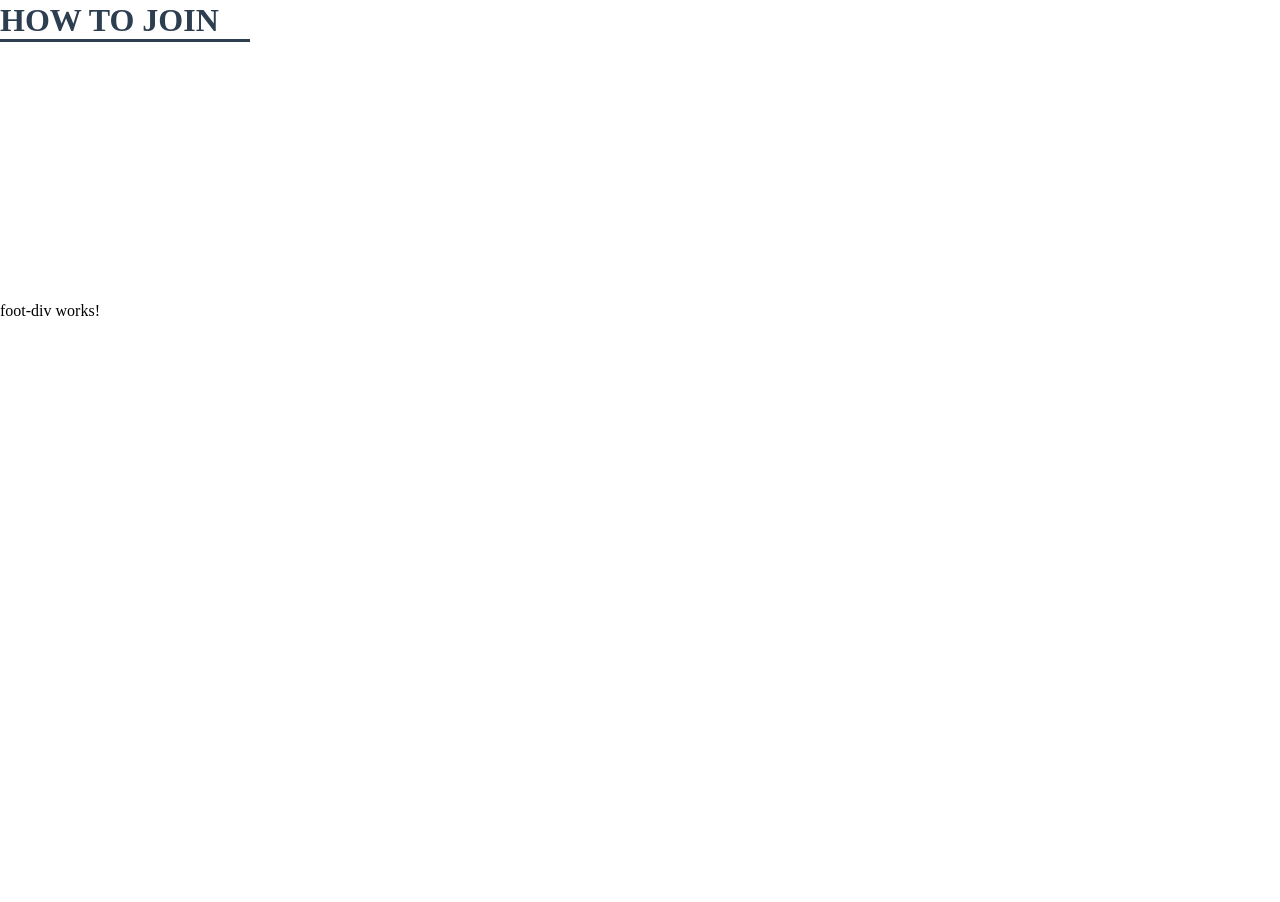
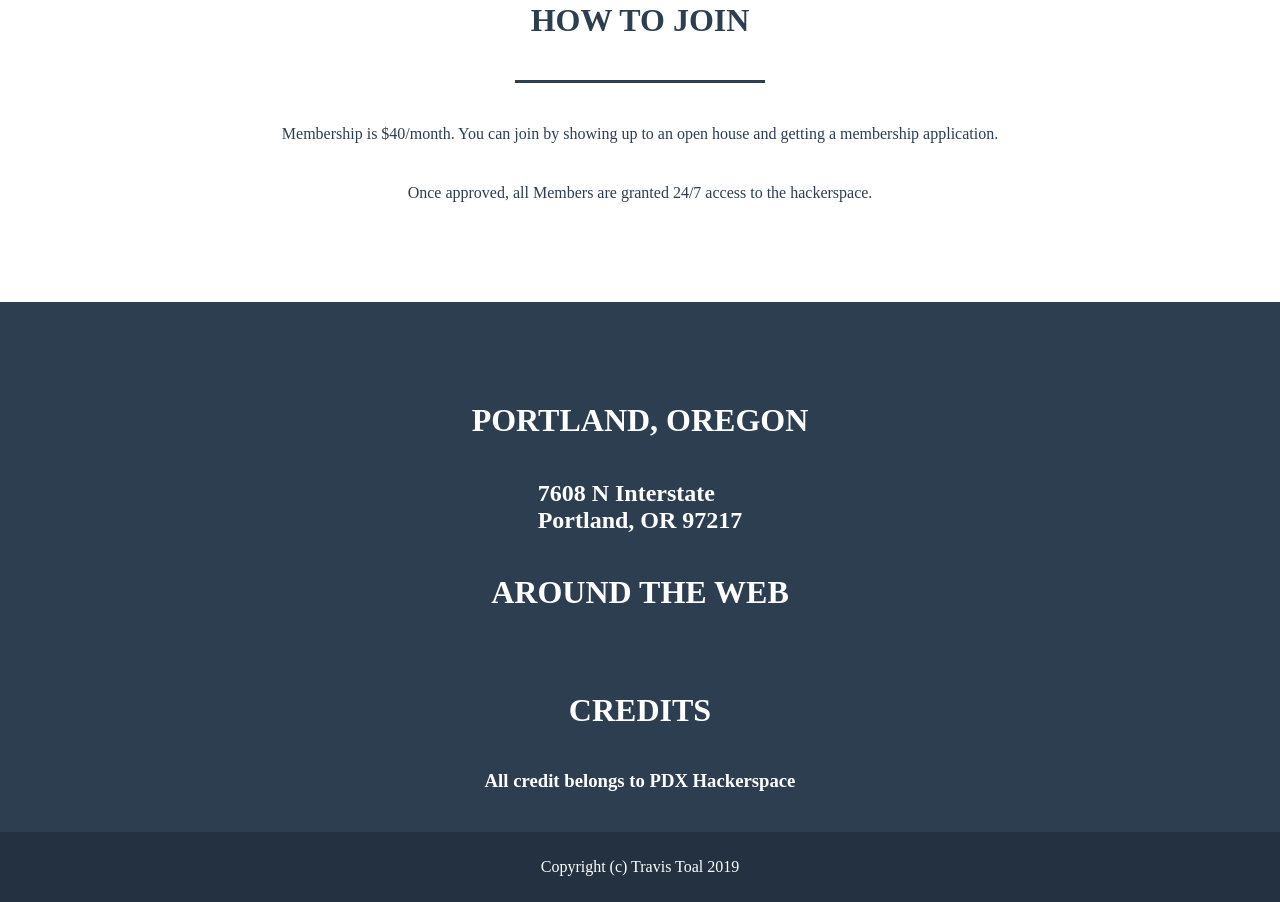
Before and after one commit to travisty12/angular-clone, an Angular app: page / in a window 1280 px wide. Shown: the part 2800-3702 px from the top of the page. Before the commit the page ends 3120 px from the top, so only its background shows below. Built offline with nearby package versions, Linux system fonts and the light colour scheme.

Commit message:
finish basic barebones structure

```diff
--- a/src/app/body-div/body-div.component.css
+++ b/src/app/body-div/body-div.component.css
@@ -10,7 +10,7 @@
   flex-direction: column;
   justify-content: space-around;
   align-items: center;
-  color:  rgb(44,62,80);
+  color: rgb(44,62,80);
 }
 
 .modal {
--- a/src/app/foot-div/foot-div.component.css
+++ b/src/app/foot-div/foot-div.component.css
@@ -0,0 +1,18 @@
+.foot-div {
+  display: flex;
+  flex-direction: column;
+  align-items: center;
+  justify-content: space-between;
+  padding: 100px 0 0 0;
+  height: 500px;
+  color: white;
+  background-color: rgb(44,62,80);
+}
+.copyright-div {
+  width: 100%;
+  height: 70px;
+  display: flex;
+  align-items: center;
+  justify-content: center;
+  background-color: rgb(35,49,64);
+}
--- a/src/app/foot-div/foot-div.component.html
+++ b/src/app/foot-div/foot-div.component.html
@@ -1,3 +1,16 @@
-<p>
-  foot-div works!
-</p>
+<div class="foot-div">
+  <h1>PORTLAND, OREGON</h1>
+  <div>
+    <h2>7608 N Interstate</h2>
+    <h2>Portland, OR 97217</h2>
+  </div>
+  <h1>AROUND THE WEB</h1>
+  <div class="media-links">
+
+  </div>
+  <h1>CREDITS</h1>
+  <h3>All credit belongs to PDX Hackerspace</h3>
+  <div class="copyright-div">
+    <p>Copyright (c) Travis Toal 2019</p>
+  </div>
+</div>
--- a/src/app/join-div/join-div.component.css
+++ b/src/app/join-div/join-div.component.css
@@ -2,6 +2,10 @@
   height: 200px;
   padding: 100px 0 100px 0;
   color: rgb(44,62,80);
+  display: flex;
+  flex-direction: column;
+  align-items: center;
+  justify-content: space-between;
 }
 .line {
   width: 250px;
--- a/src/app/join-div/join-div.component.html
+++ b/src/app/join-div/join-div.component.html
@@ -3,4 +3,6 @@
   <div class="line">
 
   </div>
+  <p>Membership is $40/month. You can join by showing up to an open house and getting a membership application.</p>
+  <p>Once approved, all Members are granted 24/7 access to the hackerspace.</p>
 </div>
```
